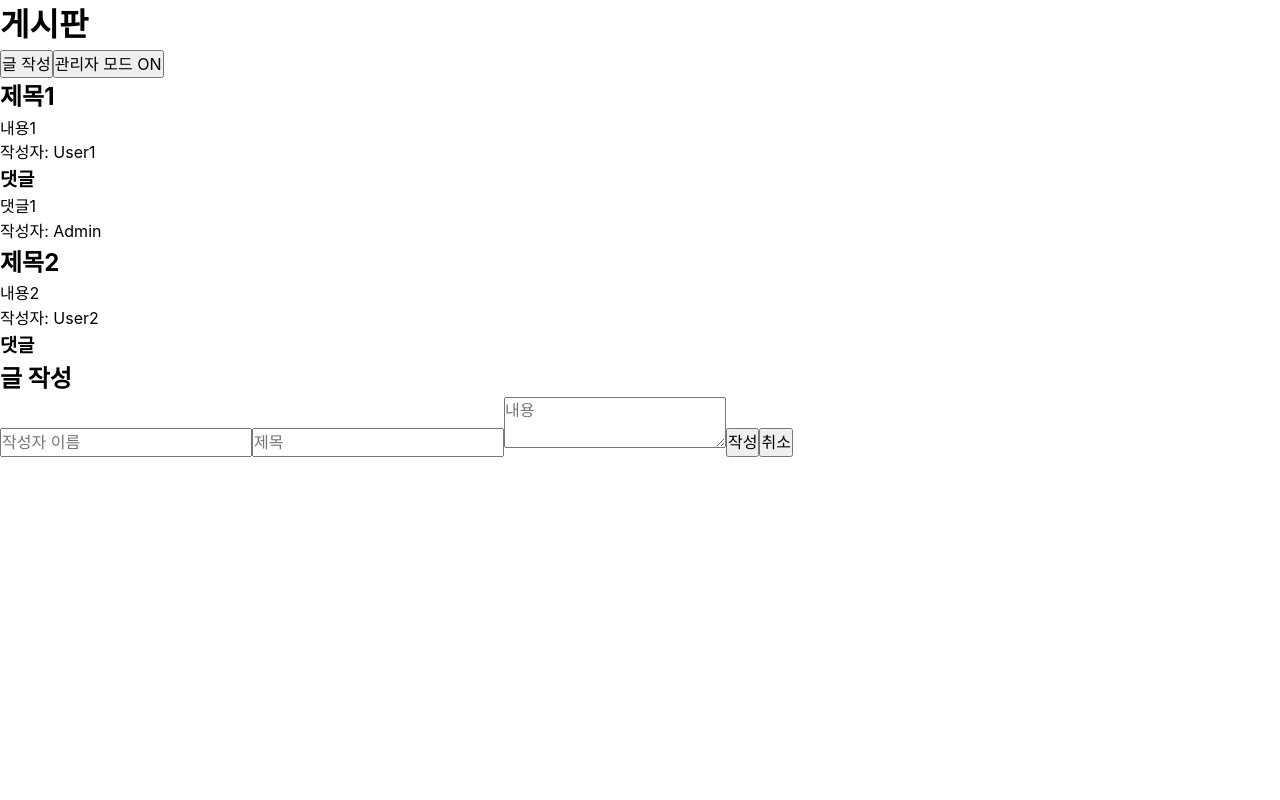
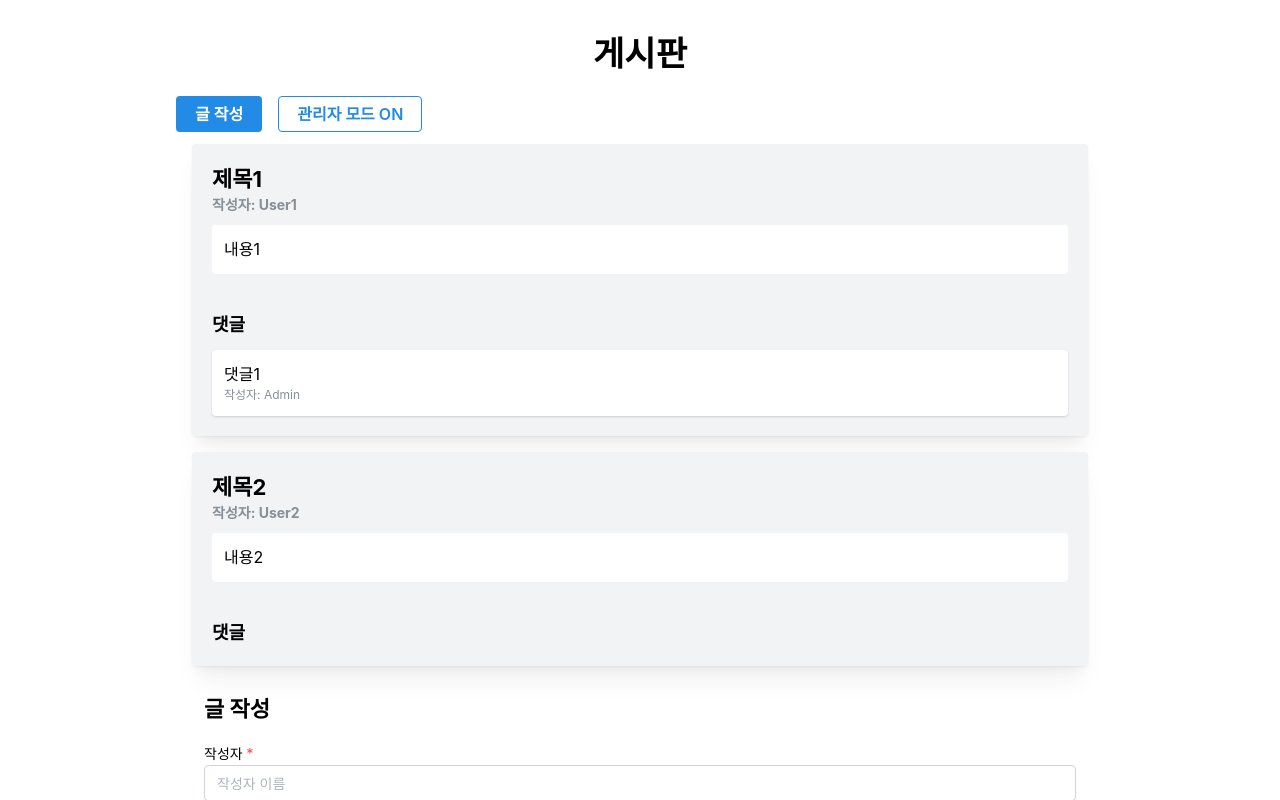
Before and after one commit to moon8603/Software-Enginnering-Project_SoftWizards, a React (Vite) app in the folder interactive-map/: page /forumpage in a window 1280 px wide. Both pictures are taken after a click on the button "글 작성". Shown: the top 800 px of the page. Built offline with nearby package versions, Linux system fonts and the light colour scheme.

Commit message:
[IS-04] Styling Forum
Styling forum, need to fix errors

```diff
--- a/interactive-map/src/App.jsx
+++ b/interactive-map/src/App.jsx
@@ -1,4 +1,3 @@
-
 import { BrowserRouter } from "react-router-dom";
 import MyRoute from "./Routes";
 
--- a/interactive-map/src/components/Map.jsx
+++ b/interactive-map/src/components/Map.jsx
@@ -36,7 +36,7 @@ const Map = () => {
     <MapContainer
       center={campusCoordinates}
       zoom={zoomLevel}
-      style={{ height: "90dvh", width: "100%" }}
+      style={{ height: "calc(100dvh - 48px)", width: "100%" }}
     >
       {/* TileLayer: sets the map's look by fetching tiles from OpenStreetMap. */}
       <TileLayer
--- a/interactive-map/src/components/PostForm.jsx
+++ b/interactive-map/src/components/PostForm.jsx
@@ -1,10 +1,11 @@
 //게시글 작성 폼
 
-import React, { useState } from 'react'
+import { useState } from 'react'
 import useStore from "../store/store"; // Import Zustand store
+import { TextInput, Textarea, Button, Title, Stack } from '@mantine/core';
 
 const PostForm = ({ post, onSubmit, onClose }) => {
-  const { currentUser, setCurrentUser } = useStore();
+  const { setCurrentUser } = useStore();
 
   const [title, setTitle] = useState(post?.title || "");
   const [content, setContent] = useState(post?.content || "");
@@ -19,32 +20,41 @@ const PostForm = ({ post, onSubmit, onClose }) => {
   }
 
   return (
-    <div>
-      <h2>{post ? "글 수정" : "글 작성"}</h2>
-      <input
-        type='text'
+    <Stack spacing="md" shadow="md" m="md" style={{ padding:"12px" }}>
+      <Title order={3}>{post ? "글 수정" : "글 작성"}</Title>
+
+      <TextInput
         placeholder='작성자 이름'
         value={author}
         onChange={(e) => {
           setAuthor(e.target.value)
           setCurrentUser(e.target.value)
         }}
+        label="작성자"
+        required
       />
-      <input
-        type='text'
+      <TextInput
         placeholder='제목'
         value={title}
         onChange={(e) => setTitle(e.target.value)}
+        label="제목"
+        required
       />
-      <textarea
+      <Textarea
         placeholder='내용'
         value={content}
         onChange={(e) => setContent(e.target.value)}
+        label="내용"
+        required
       />
 
-      <button onClick={handleSubmit}>{post ? "수정" : "작성"}</button>
-      <button onClick={onClose}>취소</button>
-    </div>
+      <Stack spacing="xs" mb="4vh">
+        <Button onClick={handleSubmit} color="blue">{post ? "수정" : "작성"}</Button>
+        <Button onClick={onClose} variant="outline" color="red">취소</Button>
+
+      </Stack>
+
+    </Stack>
   )
 }
 
--- a/interactive-map/src/components/PostList.jsx
+++ b/interactive-map/src/components/PostList.jsx
@@ -1,35 +1,38 @@
-import React, { useState } from "react";
+import { useState } from "react";
 import ReplyForm from "./ReplyForm";
 import useStore from "../store/store"; // Import Zustand store
+import { Button, Card, Container, Group, Text, Title } from '@mantine/core';
 
 const PostList = ({ posts, role, onUpdate, onDelete, onReply }) => {
   const { currentUser } = useStore(); // Get currentUser from Zustand
   const [replyingPostId, setReplyingPostId] = useState(null);
 
   return (
-    <ul>
+    <Container>
       {posts.map((post) => (
-        <li key={post.id}>
-          <h2>{post.title}</h2>
-          <p>{post.content}</p>
-          <p>작성자: {post.author}</p>
+        <Card key={post.id} shadow="md" padding="lg" mb="md" bg="gray.1">
+          <Title order={3}style={{ overflowWrap:"break-word" }}>{post.title}</Title>
+          <Text size="sm" color="dimmed" mb="xs" fw="bold" style={{ overflowWrap:"break-word" }}>작성자: {post.author}</Text>
+          <Text mb="md" lineClamp={4} style={{ overflowWrap:"break-word", borderRadius:"4px", padding:"12px" }} bg="white">{post.content}</Text>
 
-          {/* User can edit/delete their own posts */}
-          {post.author === currentUser && (
-            <>
-              <button onClick={() => onUpdate(post)}>수정</button>
-              <button onClick={() => onDelete(post.id)}>삭제</button>
-            </>
-          )}
+          <Group position="apart" mb="sm">
+            {/* User can edit/delete their own posts */}
+            {post.author === currentUser && (
+              <Group>
+                <Button onClick={() => onUpdate(post)} variant="light">수정</Button>
+                <Button onClick={() => onDelete(post.id)} color="red" variant="light">삭제</Button>
+              </Group>
+            )}
+          </Group>
 
           {/* Admin can delete and reply to posts */}
           {role === "admin" && (
-            <>
-              <button onClick={() => onDelete(post.id)}>삭제 (Admin)</button>
-              <button onClick={() => setReplyingPostId(post.id)}>
+            <Group>
+              <Button onClick={() => onDelete(post.id)} color="red" variant="light">삭제 (Admin)</Button>
+              <Button onClick={() => setReplyingPostId(post.id)} variant="light">
                 {replyingPostId === post.id ? "댓글 취소" : "댓글 추가"}
-              </button>
-            </>
+              </Button>
+            </Group>
           )}
 
           {/* ReplyForm is conditionally rendered when admin is replying */}
@@ -43,18 +46,18 @@ const PostList = ({ posts, role, onUpdate, onDelete, onReply }) => {
           )}
 
           {/* Display replies */}
-          <h3>댓글</h3>
+          <Title order={4} mt="xs">댓글</Title>
           <ul>
             {post.replies.map((reply) => (
-              <li key={reply.id}>
-                <p>{reply.content}</p>
-                <p>작성자: {reply.author}</p>
-              </li>
+              <Card key={reply.id} shadow="xs" padding="sm" mt="sm">
+                <Text style={{ overflowWrap:"break-word" }}>{reply.content}</Text>
+                <Text size="xs" color="dimmed">작성자: {reply.author}</Text>
+              </Card>
             ))}
           </ul>
-        </li>
+        </Card>
       ))}
-    </ul>
+    </Container>
   );
 };
 
--- a/interactive-map/src/components/ReplyForm.jsx
+++ b/interactive-map/src/components/ReplyForm.jsx
@@ -1,4 +1,4 @@
-import React, { useState } from 'react'
+import { useState } from 'react'
 
 const ReplyForm = ({ onSubmit }) => {
   const [reply, setReply] = useState("");
--- a/interactive-map/src/index.css
+++ b/interactive-map/src/index.css
@@ -1,14 +1,14 @@
-body {
+/* #root {
+  background-color: rgb(209, 229, 242);
+} */
 
-}
 * {
   margin: 0;
   padding: 0;
   box-sizing: border-box;
 }
 
+/* login page form login button*/
+.login-btn.mantine-Button-root {
 
-/* login page form */
-.login-btn.mantine-Button-root {
-  /* background-color: blue; */
 }
--- a/interactive-map/src/pages/ForumPage.jsx
+++ b/interactive-map/src/pages/ForumPage.jsx
@@ -1,13 +1,13 @@
-import React, { useEffect, useState } from "react";
+import { useEffect, useState } from "react";
 import PostList from "../components/PostList";
 import PostForm from "../components/PostForm";
-import useStore from "../store/store"; // Import Zustand store
+import { Button, Container, Group, Title } from '@mantine/core';
+import '../index.css'
 
 const ForumPage = () => {
   const [posts, setPosts] = useState([]);
   const [isCreating, setIsCreating] = useState(false);
-  const [role, setRole] = useState("user"); // role to toggle between "user" and "admin"
-  const { currentUser, setCurrentUser } = useStore();
+  const [role, setRole] = useState("user"); // toggle between "user" and "admin"
 
   useEffect(() => {
     fetch("./src/mock/mockPosts.json")
@@ -50,21 +50,15 @@ const ForumPage = () => {
     );
   };
 
-  const handleStartCreating = () => {
-    const userName = prompt("Enter your name to create a post:");
-    if (userName) {
-      setCurrentUser(userName);
-      setIsCreating(true);
-    }
-  };
-
   return (
-    <div>
-      <h1>게시판</h1>
-      <button onClick={() => setIsCreating(true)}>글 작성</button>
-      <button onClick={() => setRole(role === "user" ? "admin" : "user")}>
-        {role === "admin" ? "관리자 모드 OFF" : "관리자 모드 ON"}
-      </button>
+    <Container w="100%" h="100vh">
+      <Title order={1} align="center" mb="lg" pt="xl">게시판</Title>
+      <Group position="center" mb="sm">
+        <Button onClick={() => setIsCreating(true)} variant="filled" fz="md">글 작성</Button>
+        <Button onClick={() => setRole(role === "user" ? "admin" : "user")} variant="outline" fz="md">
+          {role === "admin" ? "관리자 모드 OFF" : "관리자 모드 ON"}
+        </Button>
+      </Group>
 
       <PostList
         posts={posts}
@@ -80,7 +74,7 @@ const ForumPage = () => {
           onClose={() => setIsCreating(false)}
         />
       )}
-    </div>
+    </Container>
   );
 };
 
```
Also changed, not shown: 1 other file (tests, documents, lock files or other folders).
